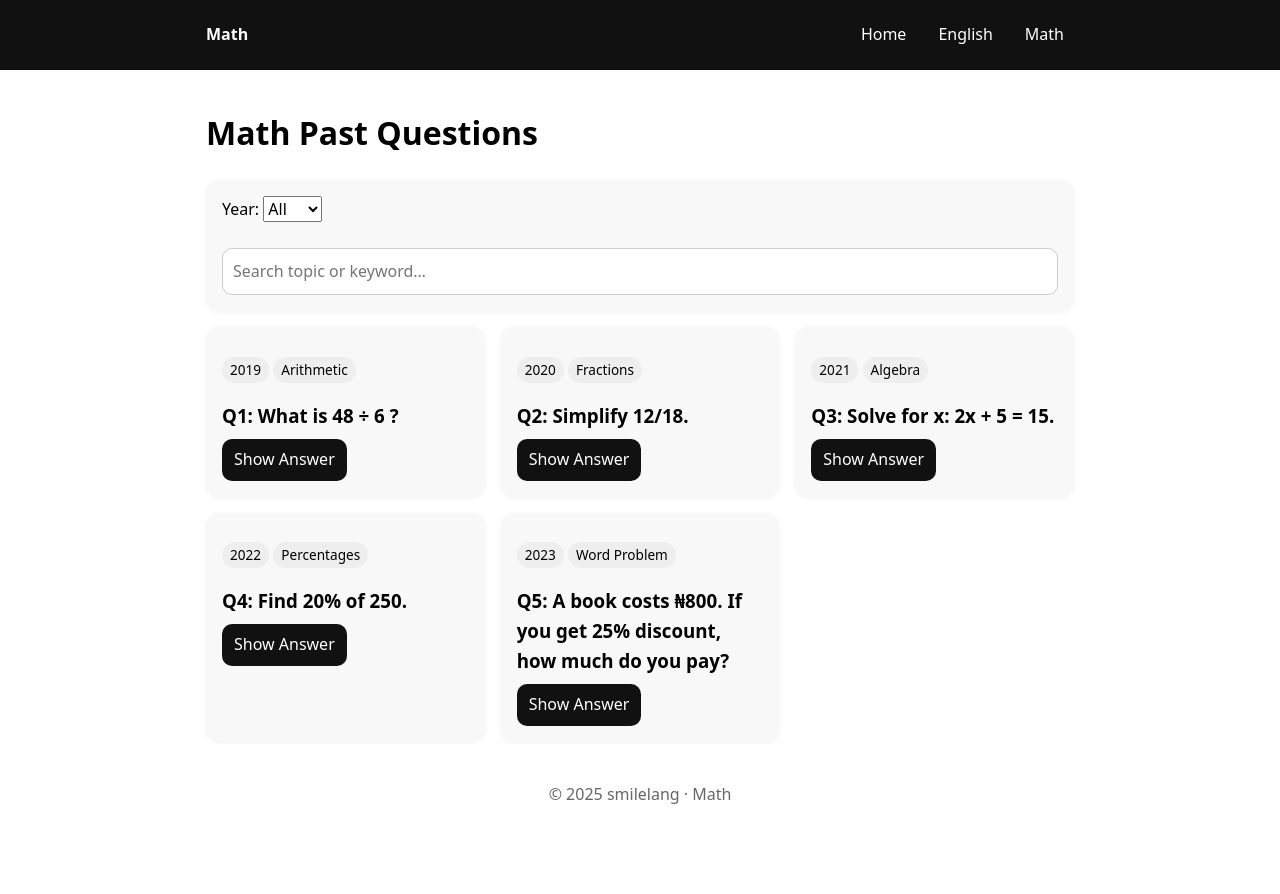
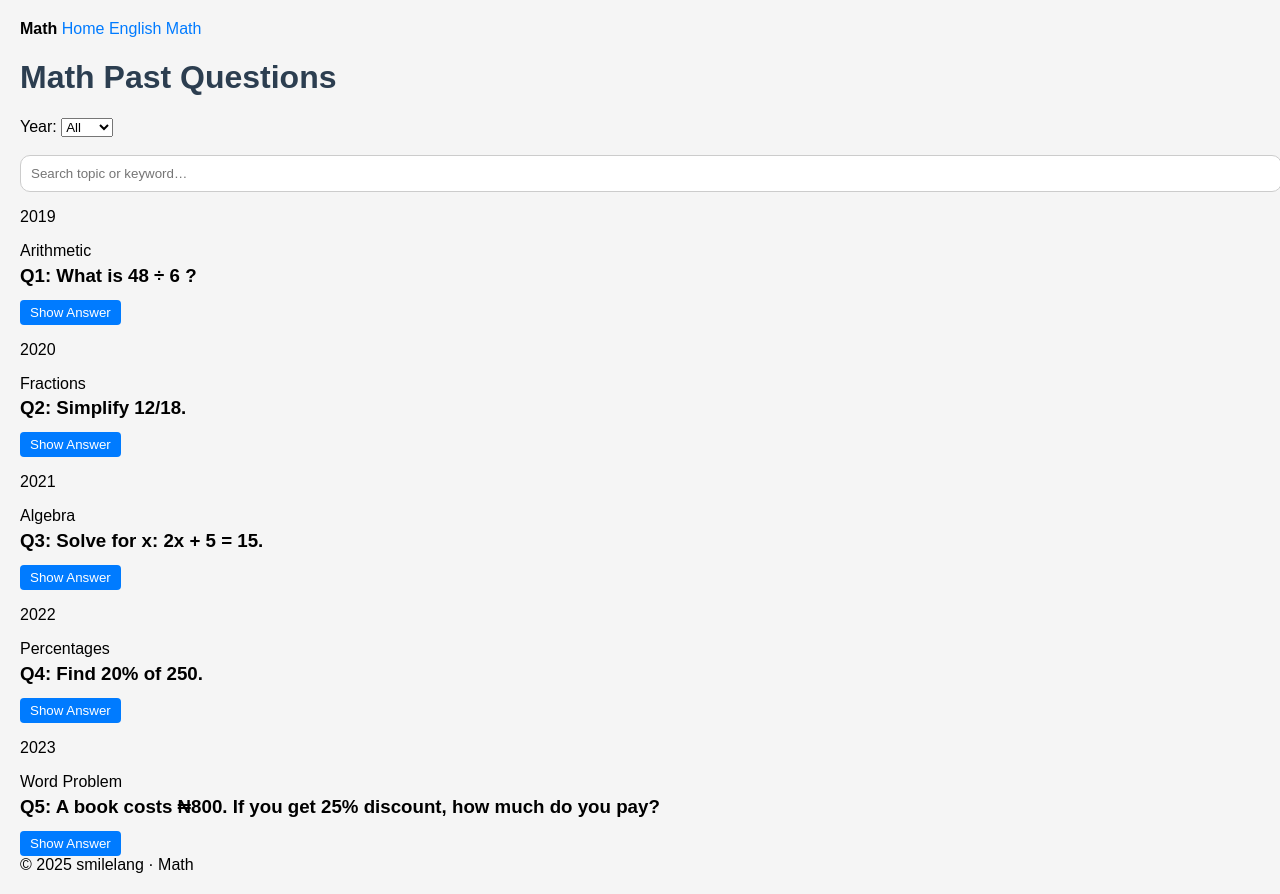
Before and after one commit to miikese/Smile-student-, a plain HTML site: page math.html in a window 1280 px wide. Before the commit the page ends 831 px from the top, so only its background shows below. Drawn offline with Linux system fonts and the light colour scheme.

Commit message:
Update styles.css

```diff
--- a/styles.css
+++ b/styles.css
@@ -1,14 +1,39 @@
-* { box-sizing: border-box; }
-body { margin: 0; font-family: system-ui, -apple-system, Segoe UI, Roboto, Arial, sans-serif; line-height: 1.6; }
-header { background: #111; color: #fff; }
-.nav { display: flex; gap: 12px; padding: 12px 16px; align-items: center; flex-wrap: wrap; }
-.nav a { color: #fff; text-decoration: none; padding: 6px 10px; border-radius: 8px; }
-.nav a:hover { background: rgba(255,255,255,0.14); }
-.container { max-width: 900px; margin: 0 auto; padding: 16px; }
-.grid { display: grid; gap: 16px; grid-template-columns: repeat(auto-fit,minmax(220px,1fr)); }
-.card { background: #f8f8f8; border-radius: 14px; padding: 16px; box-shadow: 0 1px 4px rgba(0,0,0,.06); }
-input, select, button, textarea { font: inherit; }
-button { padding: 8px 12px; border: 0; border-radius: 10px; background:#111; color:#fff; }
-button[aria-expanded="true"] { background: #333; }
-.badge { display:inline-block; padding:2px 8px; border-radius:999px; background:#eee; font-size:.85rem; }
-.footer { text-align:center; color:#666; padding: 24px; }
+body {
+  font-family: Arial, sans-serif;
+  background-color: #f5f5f5;
+  margin: 20px;
+}
+
+h1 {
+  color: #2c3e50;
+}
+
+a {
+  text-decoration: none;
+  color: #007BFF;
+}
+
+a:hover {
+  text-decoration: underline;
+}
+
+button {
+  padding: 5px 10px;
+  margin-top: 5px;
+  background: #007BFF;
+  color: white;
+  border: none;
+  border-radius: 4px;
+  cursor: pointer;
+}
+
+button:hover {
+  background: #0056b3;
+}
+
+.answer {
+  margin-top: 5px;
+  padding: 5px;
+  background: #e6ffe6;
+  border-left: 3px solid green;
+}
```
